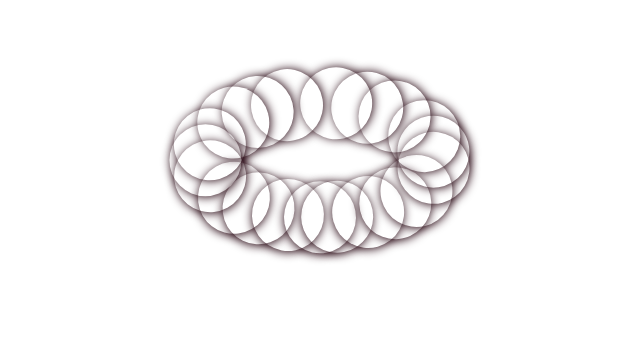
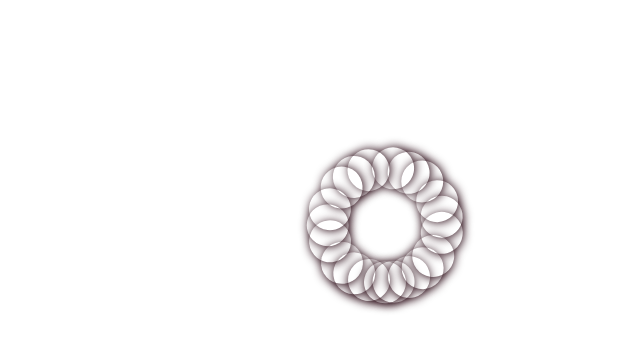
Before and after one commit to risingBirdSong/css_play, a React (Vite) app: page / in a window 1280 px wide. Shown: the part 117-468 px from the top of the page, without its empty margins (357-997 px from the left). Built offline with nearby package versions, Linux system fonts and the light colour scheme.

Commit message:
adding a margin makese for a moment of disappearance

```diff
--- a/componenents/Flower.tsx
+++ b/componenents/Flower.tsx
@@ -55,7 +55,7 @@ const Flower = () => {
         }
         return (
           <Pedal
-            transX={radians_to_degrees(Math.sin(num)) * 2}
+            transX={radians_to_degrees(Math.sin(num))}
             transY={radians_to_degrees(Math.cos(num))}
             rgbColors={[backAndForth, 10, backAndForth / 2]}
             rotateAmount={radians_to_degrees(Math.cos(num))}
--- a/componenents/Pedal.tsx
+++ b/componenents/Pedal.tsx
@@ -19,7 +19,8 @@ const Pedal = (props: PedalProps) => {
       style={{
         // backgroundColor: `rgb(100, 1, 10)`,
         // backgroundColor: colStr,
-        padding: "15px",
+        // padding: "100px",
+        margin: "80px",
         height: props.height,
         width: props.width,
         position: "absolute",
```
Also changed, not shown: 2 other files (tests, documents, lock files or other folders).
